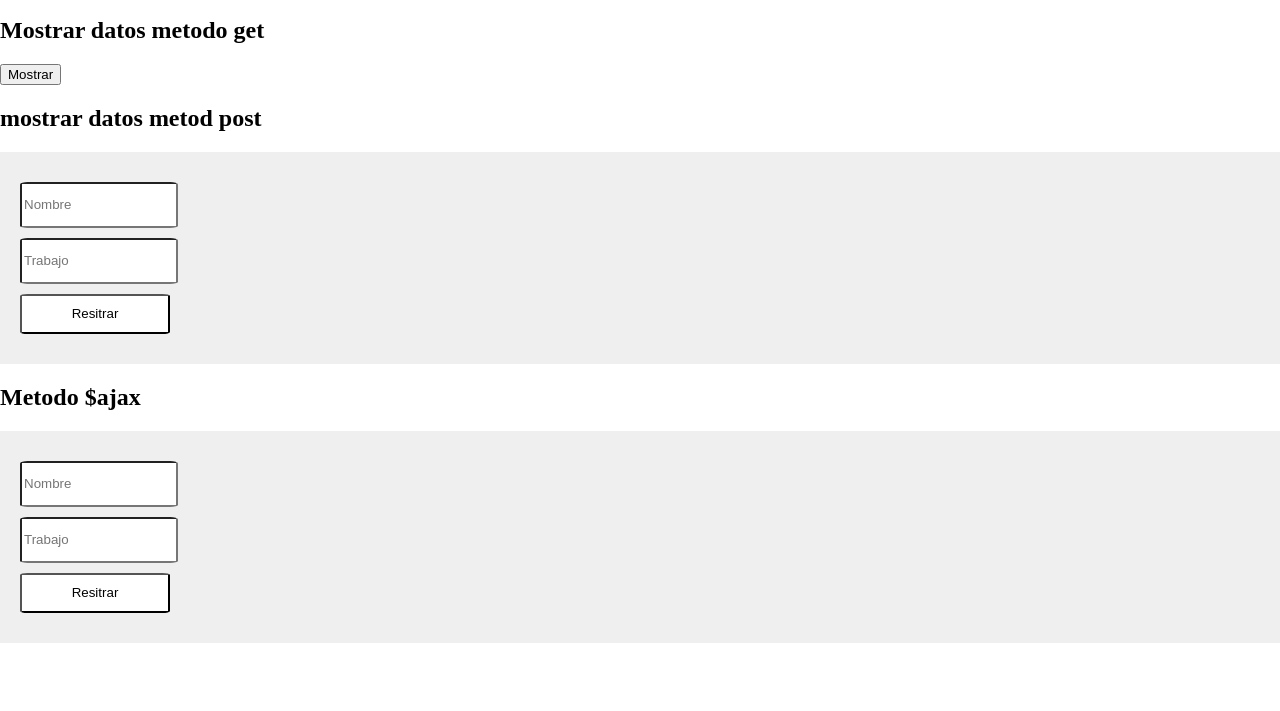
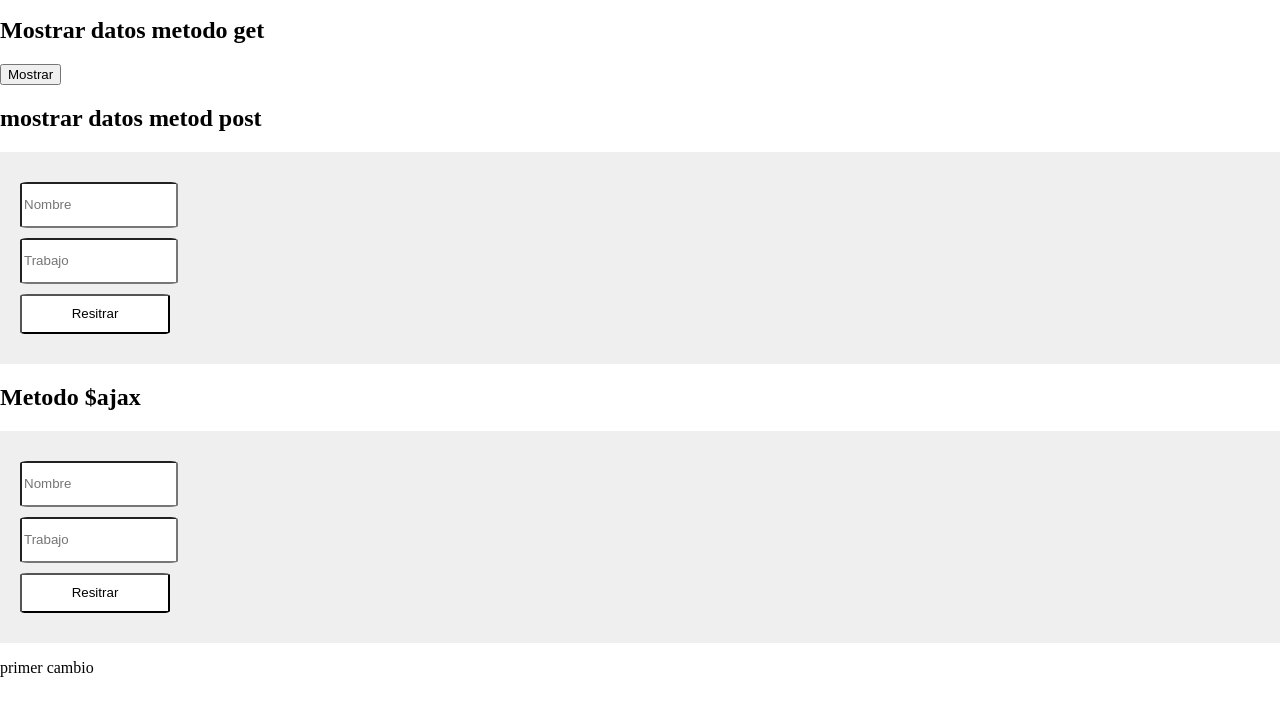
Before and after one commit to srquiroga/pruebaUno, a plain HTML site: page index.html in a window 1280 px wide. Shown: the part 81-792 px from the top of the page. Drawn offline with Linux system fonts and the light colour scheme.

Commit message:
Commit 2

```diff
--- a/index.html
+++ b/index.html
@@ -37,6 +37,8 @@
         <input type="submit" value="Resitrar" id="btnSubmit">
     </form>
 
+    <p>primer cambio </p>
+
 
 </body>
 </html>
```
